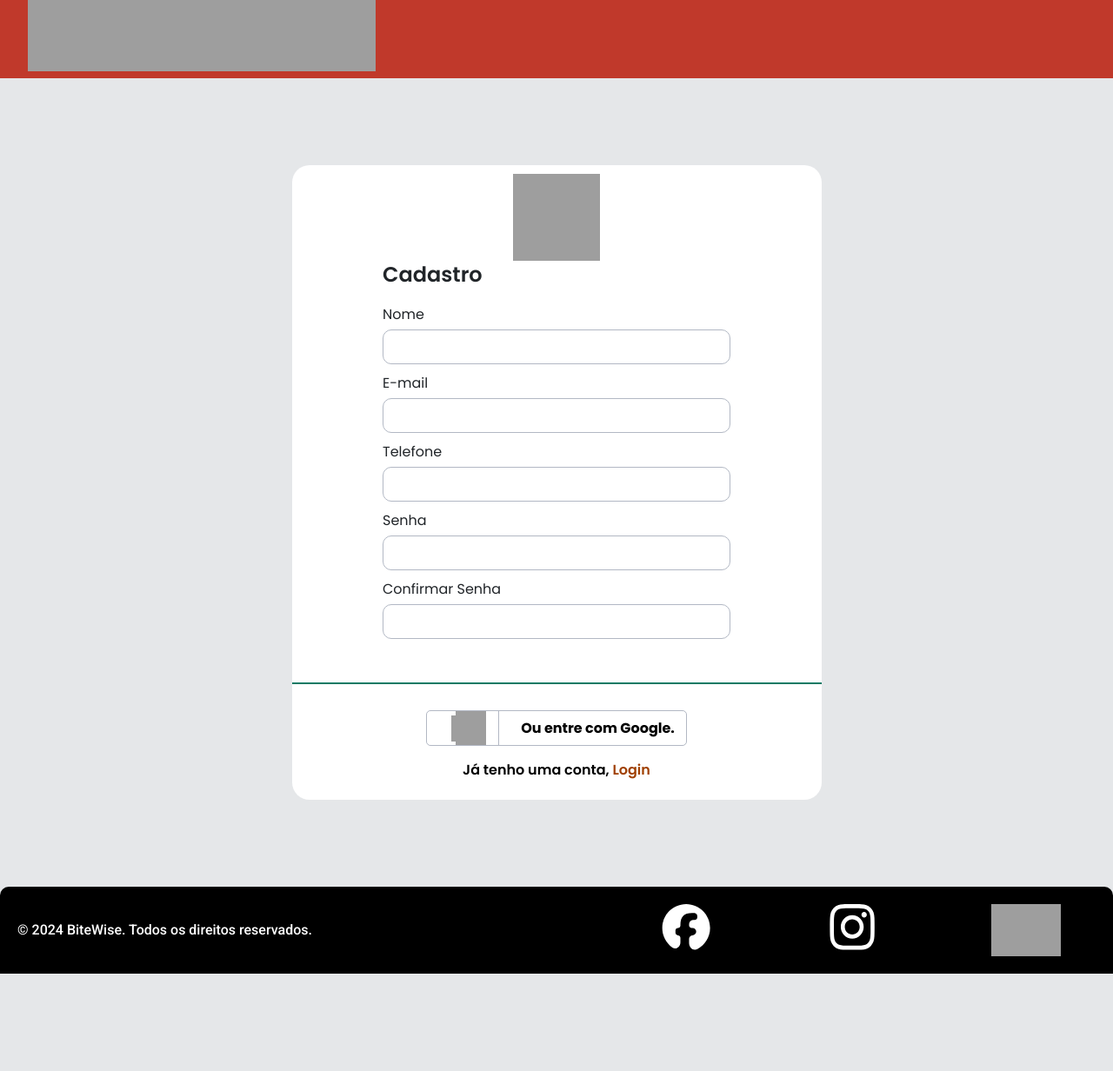
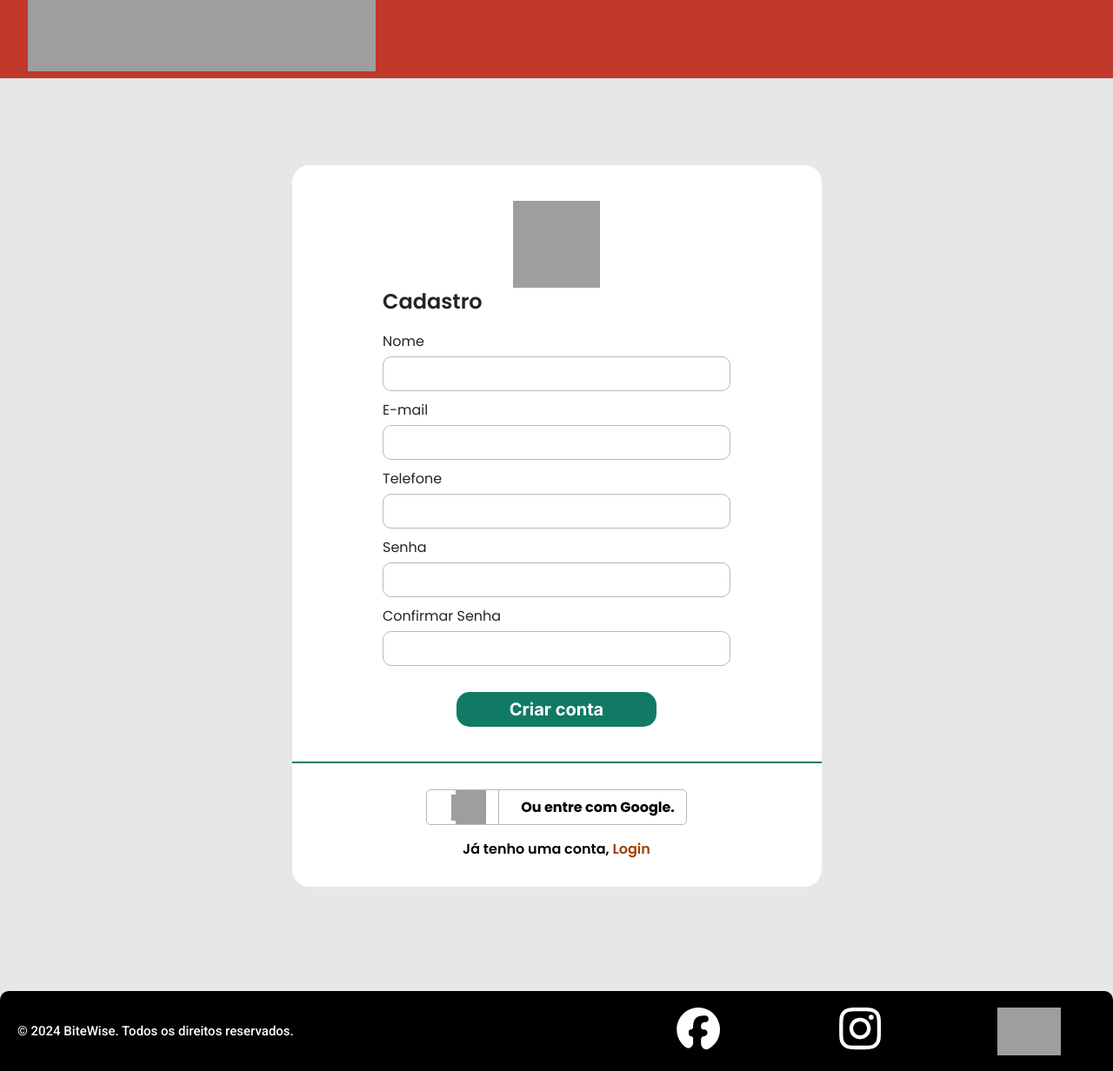
Before and after one commit to MaikonGino/PI_DSM_FATEC_2SEM2024, a Django app: page / in a window 1280 px wide. Shown: the part 226-1458 px from the top of the page at 87% size. Before the commit the page ends 1346 px from the top, so only its background shows below. Run offline with Django 5.2, Linux system fonts and the light colour scheme; some libraries are stand-ins or nearby versions; grey boxes are pictures that could not be loaded.

Commit message:
feat: add signup btn to the signup form

```diff
--- a/BiteWise/BiteWise/core/templates/signup.html
+++ b/BiteWise/BiteWise/core/templates/signup.html
@@ -141,6 +141,9 @@
                   <p class="input-title">Confirmar Senha</p>
                   <input type="text" class="input">
                 </div>
+                <div class="signup-btn-container">
+                <button class="btn signup-btn">Criar conta</button>
+                </div>
               </form>
               <hr class="divider">
               <div id="gSignInWrapper">
@@ -166,9 +169,9 @@
             <div class="footer-container">
               <span class="footer-text">© 2024 BiteWise. Todos os direitos reservados.</span>
               <div class="footer-icons-container">
-                <img src="{% static 'imgs/facebook.svg' %}" alt="faceboo" class="facebook">
-                <img src="{% static 'imgs/instagram.svg' %}" alt="instagram" class="instagram">
-                <img src="{% static 'imgs/TikTok.svg' %}" alt="tiktok" class="tiktok">
+                <a href="#"><img src="{% static 'imgs/facebook.svg' %}" alt="faceboo" class="facebook"></a>
+                <a href="#"><img src="{% static 'imgs/instagram.svg' %}" alt="instagram" class="instagram"></a>
+                <a href="#"><img src="{% static 'imgs/TikTok.svg' %}" alt="tiktok" class="tiktok"></a>
               </div>
             </div>
           </footer>
--- a/BiteWise/BiteWise/static/styles/signup.css
+++ b/BiteWise/BiteWise/static/styles/signup.css
@@ -30,7 +30,7 @@ body{
 }
 
 .nav-btn:hover {
-    background-color: #F39C12;
+    background-color: #f3ac3a;
 }
 
 .navbar-bg  {
@@ -56,11 +56,13 @@ main {
 .form-container {
     display: flex;
     flex-direction: column;
+    justify-content: center;
+    align-items: center;
     margin-top: 100px;
     background-color: #FFFFFF;
     border-radius: 20px;
     align-items: center;
-    height: 730px;
+    height: 830px;
     width: 609px;
 }
 
@@ -97,6 +99,32 @@ main {
 
 .form-input-container {
 
+}
+
+.signup-btn-container {
+    display: flex;
+    justify-content: center;
+    align-items: center;
+}
+
+.signup-btn {
+    display: flex;
+    justify-content: center;
+    align-items: center;
+    background-color: #117A65;
+    margin-top: 20px;
+    height: 40px;
+    width: 230px;
+    color: #FFFFFF;
+    font-weight: 700;
+    font-size: 20px;
+    border-radius: 15px;
+    font-family: "Inter";
+}
+
+.signup-btn:hover {
+    background-color: #3f9483;
+    color: #FFFFFF;
 }
 
 .input {
@@ -139,9 +167,9 @@ main {
 .footer-container {
     display: flex;
     flex-direction: row;
-    height: 100px;
+    height: 92px;
     background-color: #000000;
-    margin-top: 100px;
+    margin-top: 120px;
     justify-content: space-between;
     align-items: center;
     border-radius: 10px 10px 0 0;
@@ -152,6 +180,7 @@ main {
     font-family: 'Roboto';
     color: #FFFFFF;
     font-weight: 500;
+    font-size: 15px;
 }
 
 .footer-icons-container {
@@ -163,13 +192,13 @@ main {
 }
 
 .facebook {
-    height: 60px;
+    height: 55px;
 }
 
 .instagram {
-    height: 60px;
+    height: 55px;
 }
 
 .tiktok {
-    height: 60px;
+    height: 55px;
 }
```
